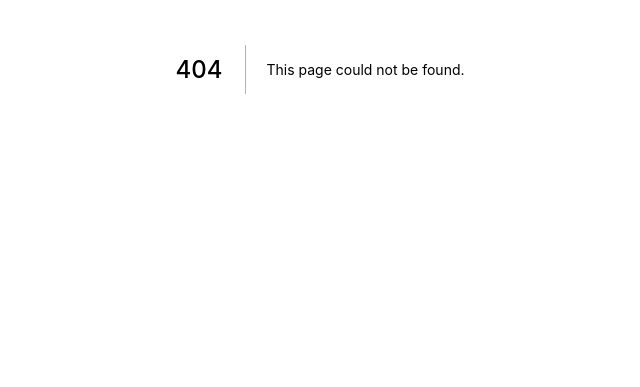
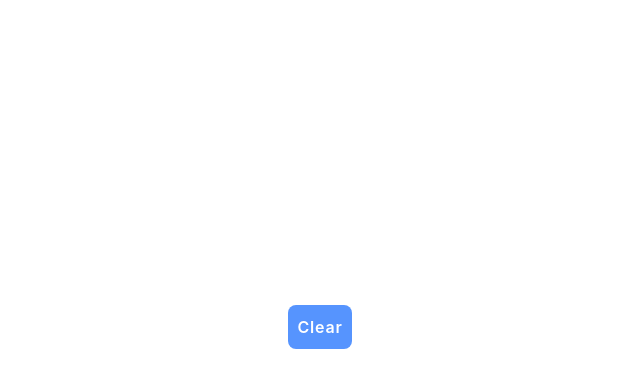
Before and after one commit to hs05june/hco, a Next.js app: page /draw in a window 1280 px wide. Before the commit this address had no page. Shown: the part 331-718 px from the top of the page, without its empty margins (320-960 px from the left). Built offline with nearby package versions, Linux system fonts and the light colour scheme.

Commit message:
added drawing page
Signed-off-by: brf153 <153hsb@gmail.com>

```diff
--- a/api/middleware/index.js
+++ b/api/middleware/index.js
@@ -7,6 +7,7 @@ const Log = require('../models/log');
 
 module.exports = async (req, res, next) => {
     const url = req.url;
+
     if (['/login', '/register'].includes(url))
         return next();
 
--- a/api/routes/index.js
+++ b/api/routes/index.js
@@ -1,10 +1,11 @@
 const { Router } = require("express");
 const Controller = require("../controllers");
+const AuthenticatedUser = require("../middleware/index")
 
 const router = Router();
 router.post("/login", Controller.loginController.login);
+router.get("/userinfo", AuthenticatedUser, Controller.userinfoController.get)
 router.post("/register", Controller.registerController.register);
-router.get("/userinfo", Controller.userinfoController.get);
 router.get("/item", Controller.itemController.get);
 router.post("/item", Controller.itemController.post);
 router.put("/item", Controller.itemController.put);
--- /dev/null
+++ b/pages/draw.js
@@ -0,0 +1,69 @@
+import React, { useEffect, useRef } from "react";
+
+const Draw = () => {
+  const canvasRef = useRef();
+  const ctx = useRef();
+
+  useEffect(() => {
+    ctx.current = canvasRef.current.getContext("2d");
+
+    let isDrawing = false;
+    let lastX = 0;
+    let lastY = 0;
+
+    canvasRef.current.addEventListener("mousedown", (event) => {
+      isDrawing = true;
+      [lastX, lastY] = [
+        event.clientX - event.target.offsetLeft,
+        event.clientY - event.target.offsetTop,
+      ];
+    });
+
+    canvasRef.current.addEventListener("mousemove", (event) => {
+      if (!isDrawing) return;
+      const x = event.clientX - event.target.offsetLeft;
+      const y = event.clientY - event.target.offsetTop;
+      ctx.current.beginPath();
+      ctx.current.moveTo(lastX, lastY);
+      ctx.current.lineTo(x, y);
+      ctx.current.stroke();
+      [lastX, lastY] = [x, y];
+    });
+
+    canvasRef.current.addEventListener("mouseup", () => {
+      isDrawing = false;
+    });
+
+    canvasRef.current.addEventListener("mouseleave", () => {
+      isDrawing = false;
+    });
+  }, []);
+
+  const clearCanvas = () => {
+    ctx.current.clearRect(
+      0,
+      0,
+      canvasRef.current.width,
+      canvasRef.current.height
+    );
+  };
+
+  return (
+    <div className="w-screen h-screen items-center flex flex-col">
+      <div className="navbtns h-auto my-auto items-center flex flex-col">
+        <canvas
+          width={500}
+          height={500}
+          ref={canvasRef}
+          className="background-white m-auto textColor-black"
+        />
+
+        <button onClick={clearCanvas} className=" p-2 mt-4 mx-auto">
+          Clear
+        </button>
+      </div>
+    </div>
+  );
+};
+
+export default Draw;
--- a/pages/home.js
+++ b/pages/home.js
@@ -4,18 +4,20 @@ import { faWallet,faSquareMinus,faSquarePlus} from '@fortawesome/free-solid-svg-
 import StockCard from './StockCard'
 import Cookies from 'js-cookie';
 import { useRouter } from 'next/router.js';
+import axios from "../axios/axios"
 
 const Home = () => {
 
-  const router = useRouter()
     const [updateProps,changeUpdateProps] = useState({});
     const [updateForm,toggleUpdateForm] = useState(false);
     const cookie = Cookies.get("jwt")
+    const router = useRouter()
 
     useEffect(()=>{
-      if(!cookie){
-       router.push("/login")
-      }
+
+        axios.get("/userinfo",{headers:{authorization:`Bearer ${cookie}`}}).then((e)=>{
+            e.status!==200 && router.push("/login")
+        }).catch((err)=>console.log(err))
     },[cookie])
 
   return (
@@ -25,7 +27,7 @@ const Home = () => {
         <nav>
           <ul>
             <li><a href="/">Home</a></li>
-            <li><a href="/products">Products</a></li>
+            <li><a href="/draw">Draw</a></li>
             <li><a href="/cart">Cart</a></li>
             <li><a href="/checkout">Checkout</a></li>
           </ul>
--- a/pages/login.js
+++ b/pages/login.js
@@ -11,13 +11,15 @@ const initialState={
 
 const login = () => {
     const cookie = Cookies.get("jwt")
+    const router = useRouter()
 
     useEffect(()=>{
 
-        cookie && router.push("/home")
+        axios.get("/userinfo",{headers:{authorization:`Bearer ${cookie}`}}).then((e)=>{
+            e.status===200 && router.push("/home")
+        }).catch((err)=>console.log(err))
     },[cookie])
 
-    const router = useRouter()
     const [form, setForm] = useState(initialState)
 
     const handleForm=(e)=>{
--- a/pages/signup.js
+++ b/pages/signup.js
@@ -14,14 +14,16 @@ const initialState = {
 const signup = () => {
 
     const cookie = Cookies.get("jwt")
+    const router = useRouter()
 
     useEffect(()=>{
 
-        cookie && router.push("/home")
+        axios.get("/userinfo",{headers:{authorization:`Bearer ${cookie}`}}).then((e)=>{
+            e.status===200 && router.push("/home")
+        }).catch((err)=>console.log(err))
     },[cookie])
 
     const [form, setForm] = useState(initialState);
-    const router = useRouter()
 
     const handleChange = (e) => {
         setForm({ ...form, [e.target.name]: e.target.value });
--- a/styles/globals.css
+++ b/styles/globals.css
@@ -223,3 +223,11 @@ footer {
   text-align: center;
   padding: 0.5rem;
 }
+
+.background-white{
+  background-color: white !important;
+}
+
+.textColor-black{
+  color: black !important;
+}
```
